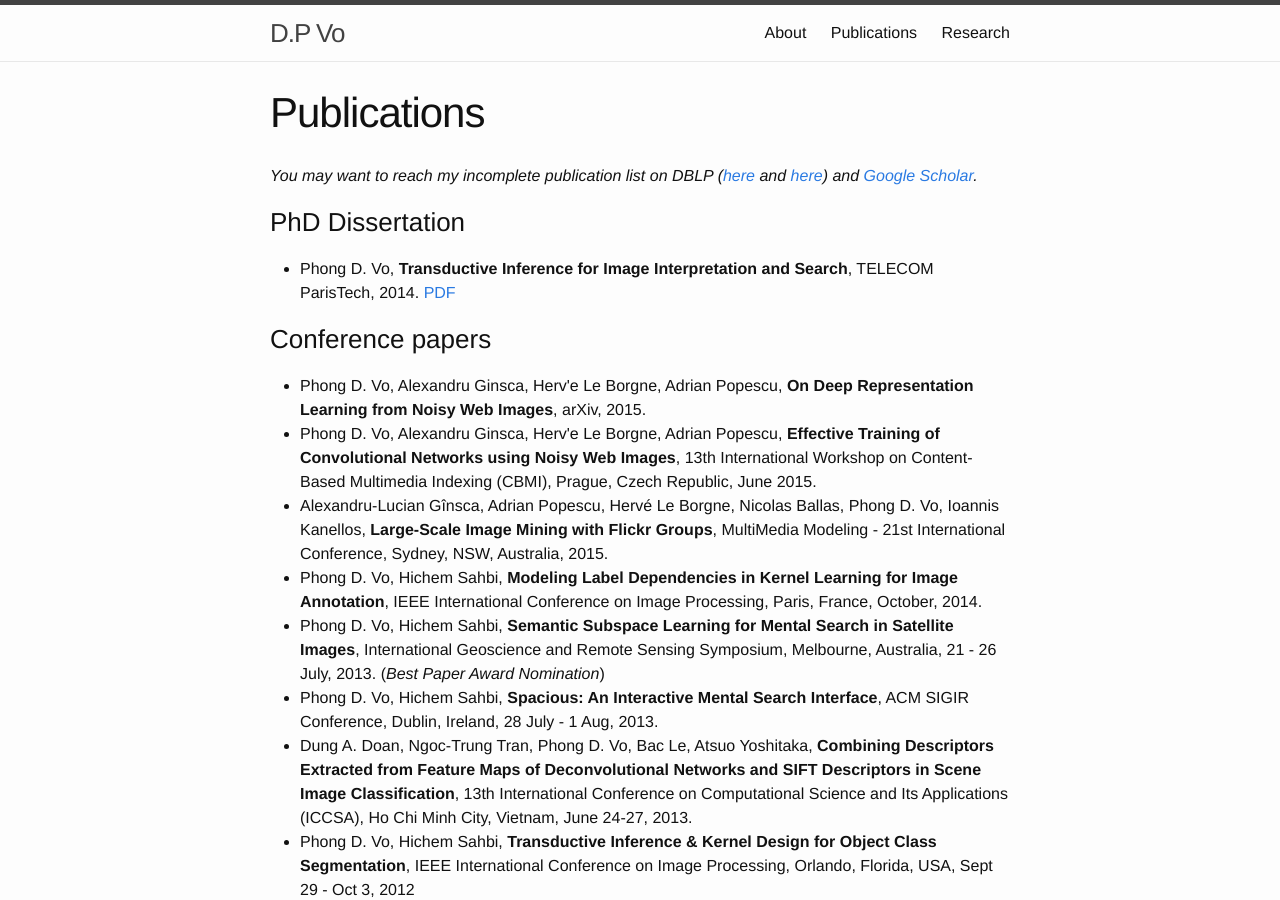
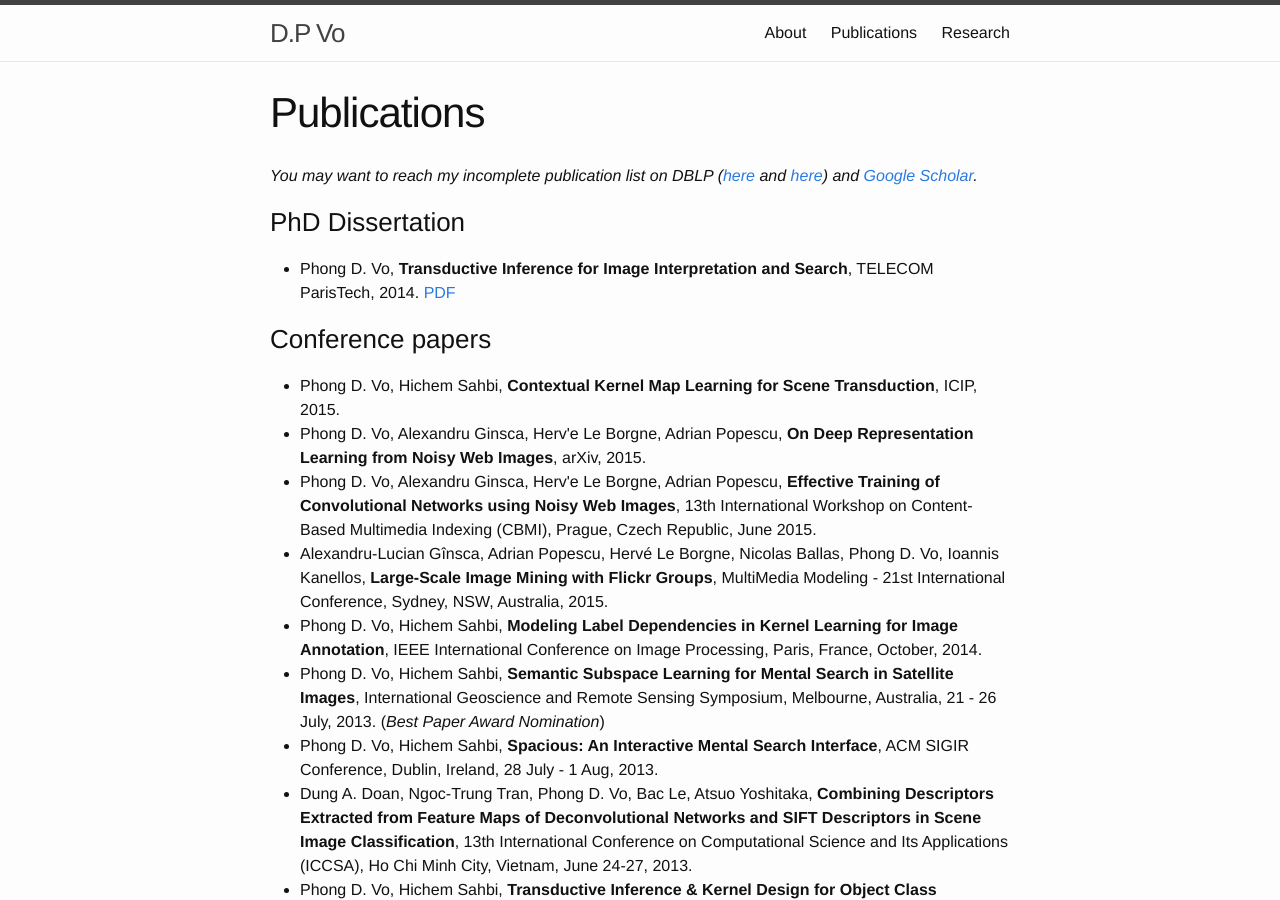
Before and after one commit to vodp/vodp.github.io, a Jekyll site: the page built from pubs.md, in a window 1280 px wide and 900 px high. Built offline with Jekyll 4.4.1, drawn with Linux system fonts in a browser that asks for light colours.

Commit message:
Update pubs.md

```diff
--- a/pubs.md
+++ b/pubs.md
@@ -9,6 +9,7 @@ permalink: /pubs/
 * Phong D. Vo, **Transductive Inference for Image Interpretation and Search**, TELECOM ParisTech, 2014. [PDF](These.pdf)
 
 ### Conference papers ###
+* Phong D. Vo, Hichem Sahbi, **Contextual Kernel Map Learning for Scene Transduction**, ICIP, 2015.
 * Phong D. Vo, Alexandru Ginsca, Herv\'e Le Borgne, Adrian Popescu, **On Deep Representation Learning from Noisy Web Images**, arXiv, 2015.
 * Phong D. Vo, Alexandru Ginsca, Herv\'e Le Borgne, Adrian Popescu, **Effective Training of Convolutional Networks using Noisy Web Images**, 13th International Workshop on Content-Based Multimedia Indexing (CBMI), Prague, Czech Republic, June 2015.
 * Alexandru-Lucian Gînsca, Adrian Popescu, Hervé Le Borgne, Nicolas Ballas, Phong D. Vo, Ioannis Kanellos, **Large-Scale Image Mining with Flickr Groups**, MultiMedia Modeling - 21st International Conference, Sydney, NSW, Australia, 2015.
```
